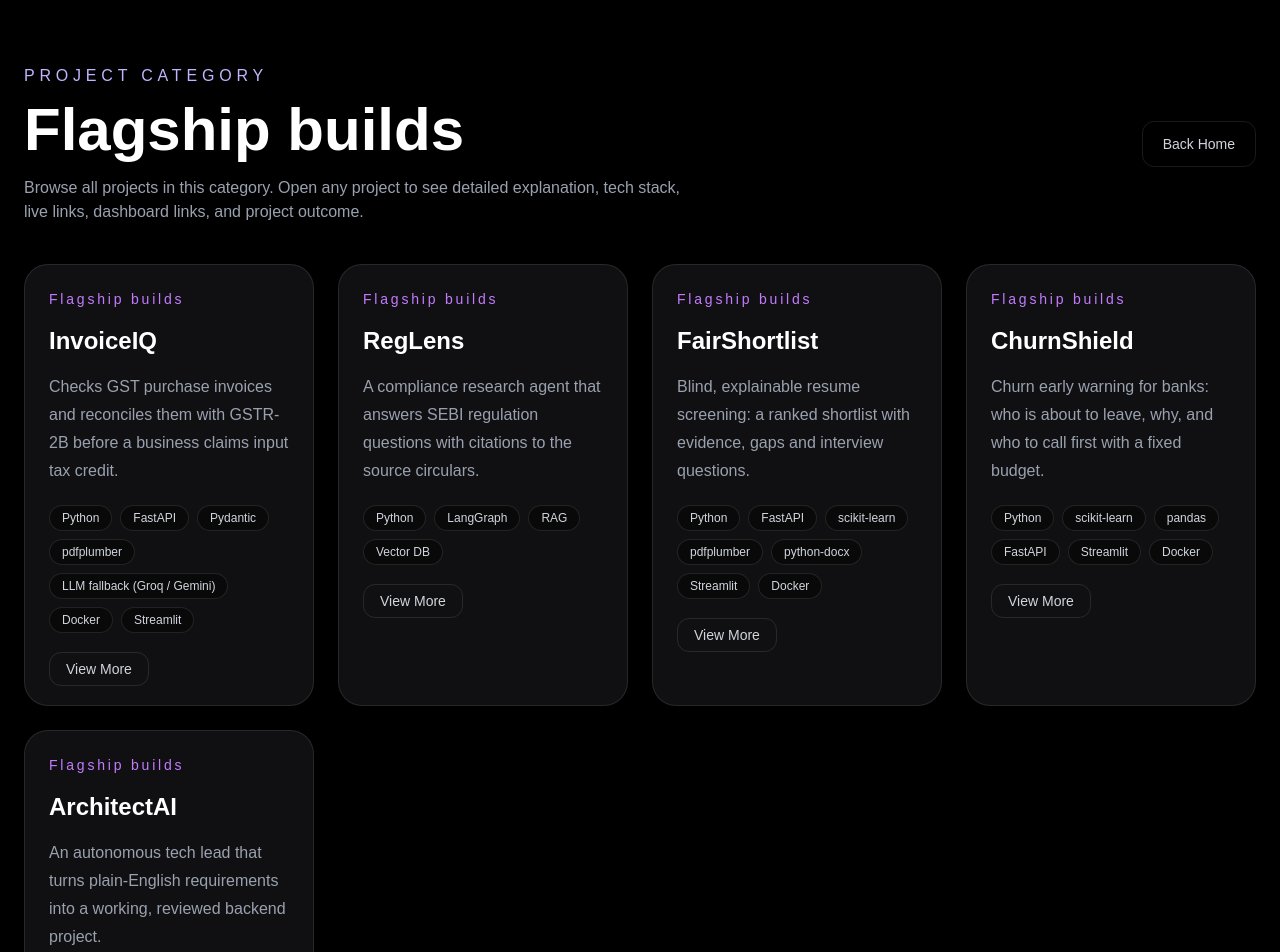
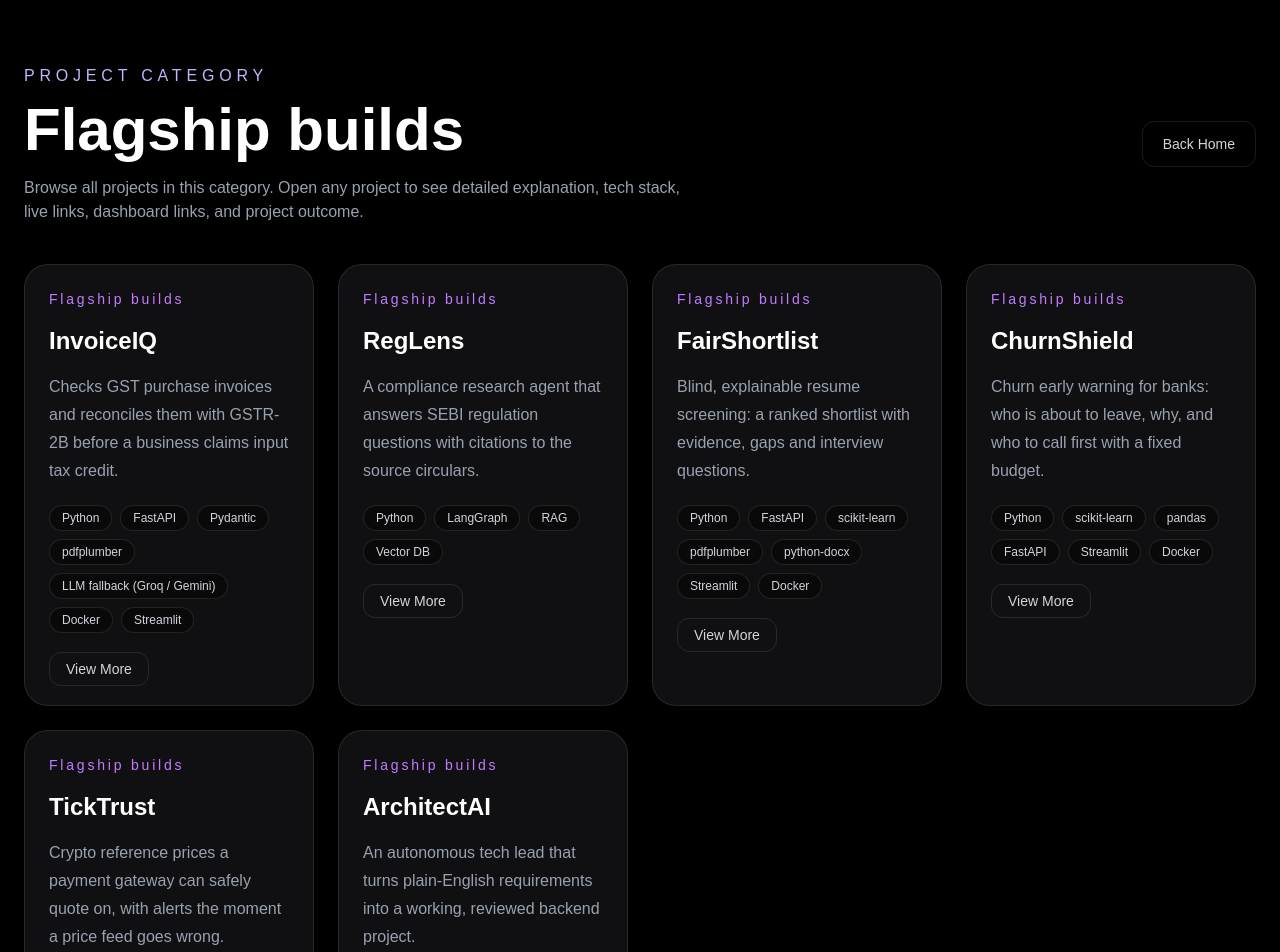
Before and after one commit to mlexpnew/chandni-ai-portfolio, a Next.js app: page /projects/agentic-ai in a window 1280 px wide. Shown: the top 952 px of the page. Built offline with nearby package versions, Linux system fonts and the light colour scheme.

Commit message:
Add TickTrust flagship card

```diff
--- a/app/projects/[slug]/[projectSlug]/page.tsx
+++ b/app/projects/[slug]/[projectSlug]/page.tsx
@@ -40,6 +40,13 @@ const blueprintBySlug: Record<string, ProjectBlueprint> = {
     screenshots: ["Streamlit call-plan app", "Model report", "API docs"],
     challenges: ["Probabilities that mean what they say", "Fairness without using protected attributes", "Uplift without campaign data"],
     learnings: ["Calibration", "Decision-focused ML evaluation", "Model monitoring"],
+  },
+  ticktrust: {
+    impact: ["0 bad quotes vs 2,870 single API (held-out)", "58/58 feed faults detected", "0 false alerts"],
+    architecture: ["8 venues → drop stale → drop frozen → median, drop >1% outliers → quorum (ok / degraded / halt) → quote API + incidents → Slack"],
+    screenshots: ["Dashboard replay", "Incident zoom", "Quote API"],
+    challenges: ["Telling a real crash from a broken feed", "Refusing safely instead of guessing", "Venues without timestamps"],
+    learnings: ["Robust statistics", "Market data engineering", "Held-out fault benchmarking"],
   },
   architectai: {
     impact: ["8/8 generated apps boot", "112/112 CRUD checks pass in CI", "CI green again after 6 weeks red"],
--- a/components/stream/StreamPortfolio.tsx
+++ b/components/stream/StreamPortfolio.tsx
@@ -21,7 +21,7 @@ const PROFILES: { key: ProfileKey; label: string; hue: string; line: string; tag
     label: "Recruiter",
     hue: "linear-gradient(135deg,#7C5CFF,#3B82F6)",
     line: "Hiring an AI engineer? Start with the shipped work.",
-    tagline: "Agentic AI engineer. 4 internships, 1 current role, 12 projects on GitHub. Available to join now.",
+    tagline: "Agentic AI engineer. 4 internships, 1 current role, 13 projects on GitHub. Available to join now.",
     order: ["agentic-ai", "experience", "generative-ai", "certs", "data-analytics", "writing", "cases"],
   },
   {
@@ -325,7 +325,7 @@ export default function StreamPortfolio({
                   I work on agentic AI at Zetheta Algorithms after four internships across AI research, machine learning, data analytics and software engineering. That mix is why I care about the unglamorous parts too: validation, tests, logging, deployment and docs.
                 </p>
                 <div className="sp-stats">
-                  <div><b>12</b><span>projects on GitHub</span></div>
+                  <div><b>13</b><span>projects on GitHub</span></div>
                   <div><b>4</b><span>internships</span></div>
                   <div><b>5</b><span>agentic systems</span></div>
                 </div>
--- a/data/projects.ts
+++ b/data/projects.ts
@@ -86,6 +86,21 @@ export const projectGroups: ProjectGroup[] = [
         highlights: ["Held-out ROC-AUC 0.864; top 10% riskiest: 82% actually left (4.0x base rate)", "EUR 20k budget test: EUR 406,848 net value vs 111,726 for random targeting", "Gender excluded at a measured cost of 0.002 AUC", "CI retrains from scratch with a quality gate"],
         outcome: "Built for retail bank retention teams deciding who to call each month.",
         cover: "/thumbs/customer-churn-predictor.webp",
+      },
+      {
+        slug: "ticktrust",
+        title: "TickTrust",
+        domain: "Flagship builds",
+        description: "Crypto reference prices a payment gateway can safely quote on, with alerts the moment a price feed goes wrong.",
+        longDescription: "TickTrust polls 8 public venues (Coinbase, Kraken, Bitstamp, Gemini, CoinGecko, Binance, CoinDCX, WazirX), drops stale, frozen and outlier feeds, takes the median of what is left and refuses to quote when too few venues agree. It raises incidents for stale, frozen, outage, outlier, quorum loss and stablecoin depeg with Slack alerts, and issues payment quotes with an audit trail through a FastAPI service.",
+        techStack: ["Python", "FastAPI", "Streamlit", "NumPy", "Docker", "GitHub Actions"],
+        liveDemo: "",
+        dashboard: "",
+        github: "https://github.com/mlexpnew/ticktrust",
+        highlights: ["0 bad quotes vs 2,870 from a single API and 1,746 from a simple average (held-out)", "58/58 injected feed faults detected, 0 false alerts", "Refuses to quote instead of guessing when venues disagree", "INR pairs from Indian exchanges"],
+        outcome: "Built for crypto payment gateways, exchanges and fintech apps that quote prices to customers.",
+        cover: "/thumbs/ticktrust.webp",
+        poster: "/posters/ticktrust.webp",
       },
       {
         slug: "architectai",
```
Also changed, not shown: public/posters/ticktrust.webp (added), public/thumbs/ticktrust.webp (added).
